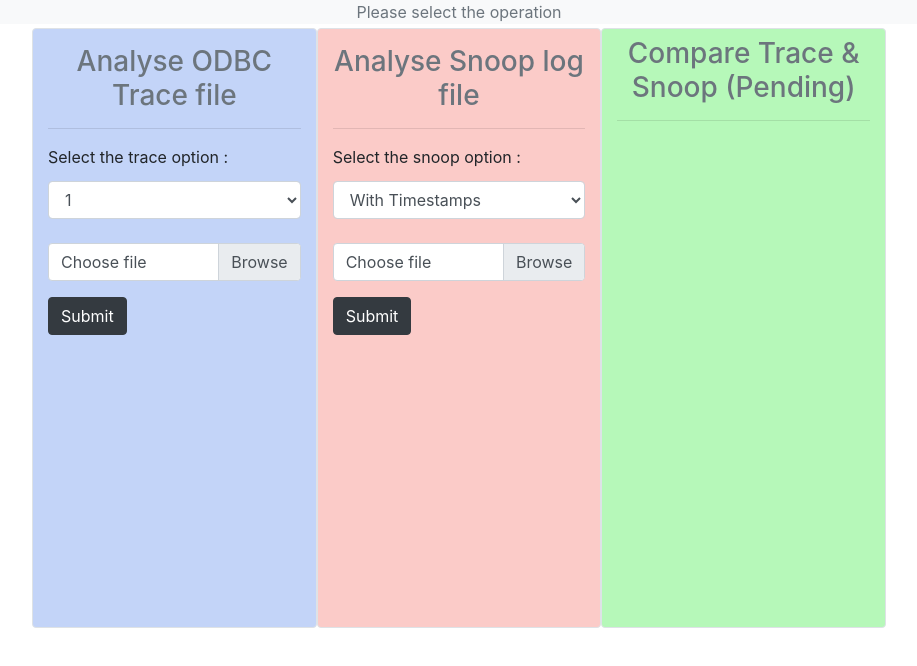
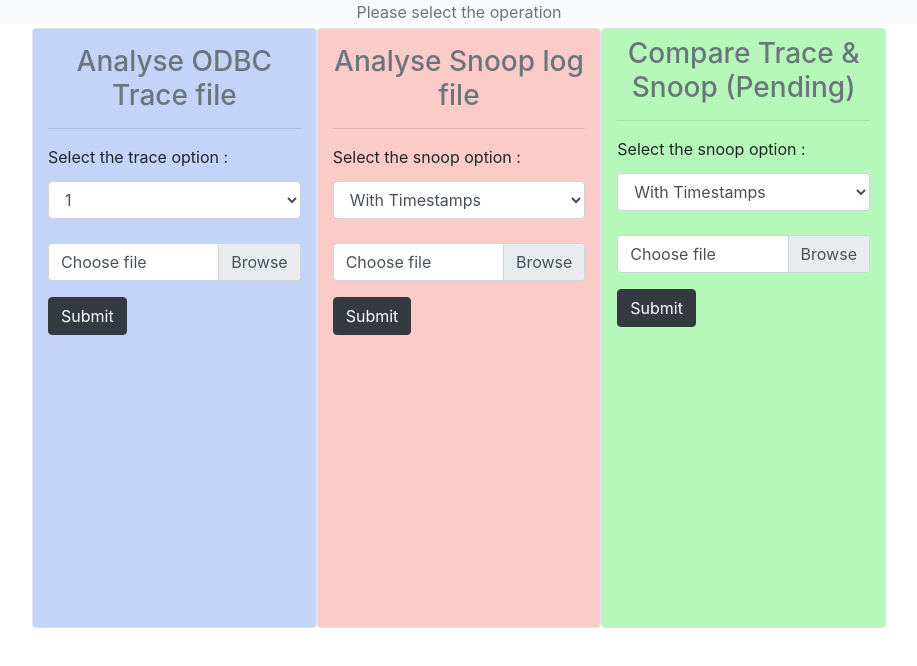
Before and after one commit to azzy5/Trace_Parse, a Flask app: page / in a window 1280 px wide. Shown: the part 97-763 px from the top of the page, without its empty margins (181-1098 px from the left). Run offline with Flask 2, Linux system fonts and the light colour scheme; some libraries are stand-ins or nearby versions.

Commit message:
From home 30/08/19

```diff
--- a/app.py
+++ b/app.py
@@ -69,28 +69,64 @@ Tracker : https://trello.com/b/gVSNGEOf/trace-parser
 def index():
     return render_template('index.html')
 
-@app.route("/register", methods=['GET', 'POST'])
-def register():
-    if request.method == 'POST' and 'trace_file' in request.files:
-        f = request.files['trace_file']
-        fname = os.path.splitext(f.filename)
+
+@app.route("/show_trace_logs", methods=['GET', 'POST'])
+def show_trace_logs():
+    try:
+        file = open('sample.json','r')
+        data = json.load(file)
+        file.close()
+    except FileNotFoundError:
+        print("the file not found, exiting...")
+        data= []
+    return render_template('traceview.html', data=data)
+
+@app.route("/show_snoop_logs", methods=['GET', 'POST'])
+def show_snoop_logs():
+    if request.method == 'POST':
+        f = request.files['snoop_file']
+        fname = f.filename
         dirname = os.getcwd()
         print(dirname)
-        f.save(secure_filename(f.filename))
-        return render_template("index.html", )
+        if fname == '':
+            flash("Are you sure that's correct file?",error_class)
+            return render_template("index.html")
+        else:
+            try:
+                f.save(secure_filename(f.filename))
+            except expression as identifier:
+                flash("Are you sure that's correct file?",error_class)
+                return render_template("index.html")
+            finally:
+                flash("File Saved",success_class)
+                return render_template("index.html")
+    else:
+        flash("Somethin Wrong, try again",error_class)
+        return render_template("index.html")
 
 
-    '''
-    result = execution()
-    if result:
-        try:
-            file = open('sample.json','r')
-            data = json.load(file)
-            file.close()
-        except FileNotFoundError:
-            print("the file not found, exiting...")
-            data= []
-    '''
+@app.route("/trace_only", methods=['GET', 'POST'])
+def trace_only():
+    if request.method == 'POST':
+        f = request.files['trace_file']
+        fname = f.filename
+        dirname = os.getcwd()
+        print(dirname)
+        if fname == '':
+            flash("Are you sure that's correct file?",error_class)
+            return render_template("index.html")
+        else:
+            try:
+                f.save(secure_filename(f.filename))
+            except expression as identifier:
+                flash("Are you sure that's correct file?",error_class)
+                return render_template("index.html")
+            finally:
+                flash("File Saved",success_class)
+                return render_template("index.html")
+    else:
+        flash("Somethin Wrong, try again",error_class)
+        return render_template("index.html")
 
 
 if __name__ == '__main__':
--- a/templates/index.html
+++ b/templates/index.html
@@ -27,7 +27,7 @@
       <div class="col-sm-4 border rounded" style="background-color:rgba(243, 113, 104, 0.363);">
         <h3 class="text-center mt-3 text-secondary"> Analyse Snoop log file</h1>
         <hr size="30">
-        <form action="/snop_only" method="POST" name ="snoop_only" enctype="multipart/form-data">
+        <form action="/show_snoop_logs" method="POST" name ="snoop_only" enctype="multipart/form-data">
           <div class="form-group mt-3">
             <label class="strong" for="sel1">Select the snoop option :</label>
             <select class="form-control mt-1" name="snoop_option">
@@ -36,7 +36,7 @@
             </select>
           </div>
           <div class="custom-file mt-2">
-            <input type="file" class="custom-file-input" name="trace_file">
+            <input type="file" class="custom-file-input" name="snoop_file">
             <label class="custom-file-label" for="customFile">Choose file</label>
           </div>
           <button type="submit" class="btn btn-dark mt-3 bg-secondery">Submit</button>
@@ -45,6 +45,20 @@
       <div class="col-sm-4 border rounded" style="background-color:rgba(115, 241, 122, 0.521);">
         <h3 class="text-center mt-2 text-secondary "> Compare Trace & Snoop (Pending) </h1>
           <hr size="30">
+          <form action="/snoop_only" method="POST" name ="snoop_only" enctype="multipart/form-data">
+            <div class="form-group mt-3">
+              <label class="strong" for="sel1">Select the snoop option :</label>
+              <select class="form-control mt-1" name="snoop_option">
+                <option>With Timestamps</option>
+                <option>Without Timestamps</option>
+              </select>
+            </div>
+            <div class="custom-file mt-2">
+              <input type="file" class="custom-file-input" name="snoop_file">
+              <label class="custom-file-label" for="customFile">Choose file</label>
+            </div>
+            <button type="submit" class="btn btn-dark mt-3 bg-secondery">Submit</button>
+          </form>
       </div>
     </div>
     <br>
--- a/templates/index2.html
+++ /dev/null
@@ -1,3 +0,0 @@
-
-{% import "bootstrap/wtf.html" as wtf %}
-{% block title %}This is an example page{% endblock %}
--- /dev/null
+++ b/templates/snoopview.html
@@ -0,0 +1,4 @@
+{% extends 'layout.html' %}
+{% block body %}
+
+{% endblock %}
```
Also changed, not shown: templates/traceview.html (added, +31 -0 lines), 2 other files.
